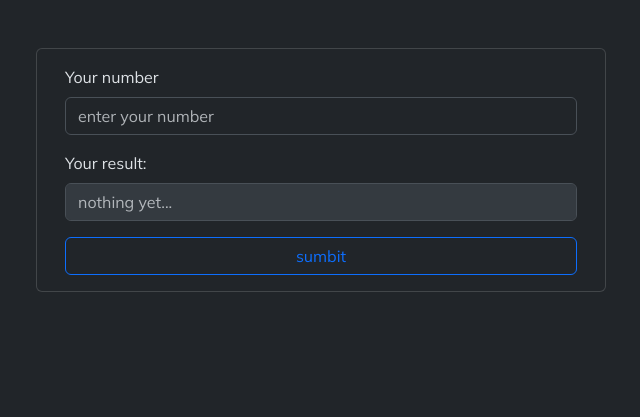
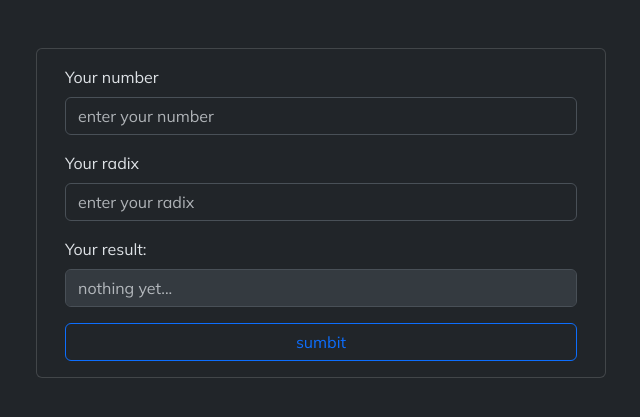
Before and after one commit to TheAmirhosssein/django-number-radix, a Django app: page /decrypt/ in a window 1280 px wide. Shown: the top 417 px of the page, without its empty margins (319-959 px from the left). Run offline with Django 4.2, Linux system fonts and the light colour scheme.

Commit message:
decrypt edited

```diff
--- a/main/templates/main/decrypt.html
+++ b/main/templates/main/decrypt.html
@@ -3,18 +3,23 @@
 {% block content %}
 <div class="container">
     <div class="row">
-        <form class="card offset-sm-3 col-sm-6 mt-5">
+        <form class="card offset-sm-3 col-sm-6 mt-5" method="GET">
             <div class="card-body">
                 <div class="mb-3">
                     <label for="numberInput" class="form-label">Your number</label>
                     <input type="text" class="form-control" id="numberInput" placeholder="enter your number">
                 </div>
                 <div class="mb-3">
+                    <label for="radixInput" class="form-label">Your radix</label>
+                    <input type="number" max="20" min="1" class="form-control" id="radixInput"
+                        placeholder="enter your radix">
+                </div>
+                <div class="mb-3" id="resultArea">
                     <label for="resultInput" class="form-label">Your result:</label>
                     <input type="text" class="form-control" id="resultInput" placeholder="nothing yet..." disabled>
                 </div>
                 <div class="d-grid gap-2">
-                    <button class="btn btn-outline-primary" type="button">sumbit</button>
+                    <button class="btn btn-outline-primary" onclick="decrypt()" type="button">sumbit</button>
                 </div>
             </div>
         </form>
```
